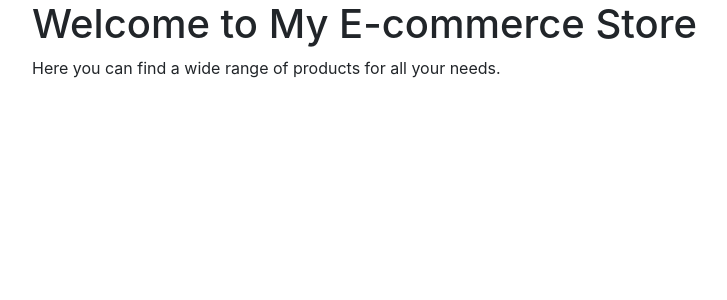
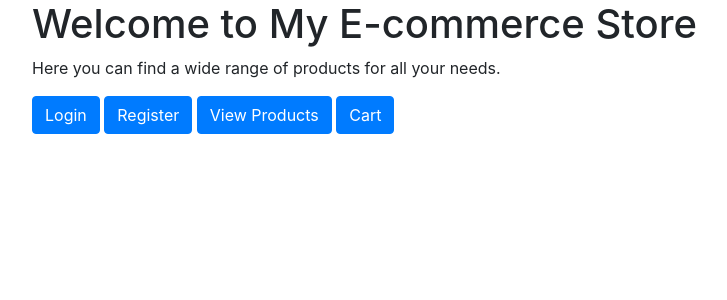
Before and after one commit to Tommynullptr/tommaso_puzzo_lab2, a Django app: page / in a window 1280 px wide. Shown: the part 56-356 px from the top of the page, without its empty margins (53-780 px from the left). Run offline with Django 4.2, Linux system fonts and the light colour scheme; some libraries are stand-ins or nearby versions.

Commit message:
Added buttons to home

```diff
--- a/store/templates/store/home.html
+++ b/store/templates/store/home.html
@@ -3,5 +3,10 @@
 {% block content %}
     <h1>Welcome to My E-commerce Store</h1>
     <p>Here you can find a wide range of products for all your needs.</p>
-    <!-- Add your home page content here -->
+
+    <a href="{% url 'login' %}" class="btn btn-primary">Login</a>
+    <a href="{% url 'register' %}" class="btn btn-primary">Register</a>
+    <a href="{% url 'product_list' %}" class="btn btn-primary">View Products</a>
+    <a href="{% url 'cart' %}" class="btn btn-primary">Cart</a>
+
 {% endblock %}
```
Also changed, not shown: store/models.py (+10 -2 lines), store/templates/store/product.html (deleted, +0 -10 lines), db.sqlite3.
